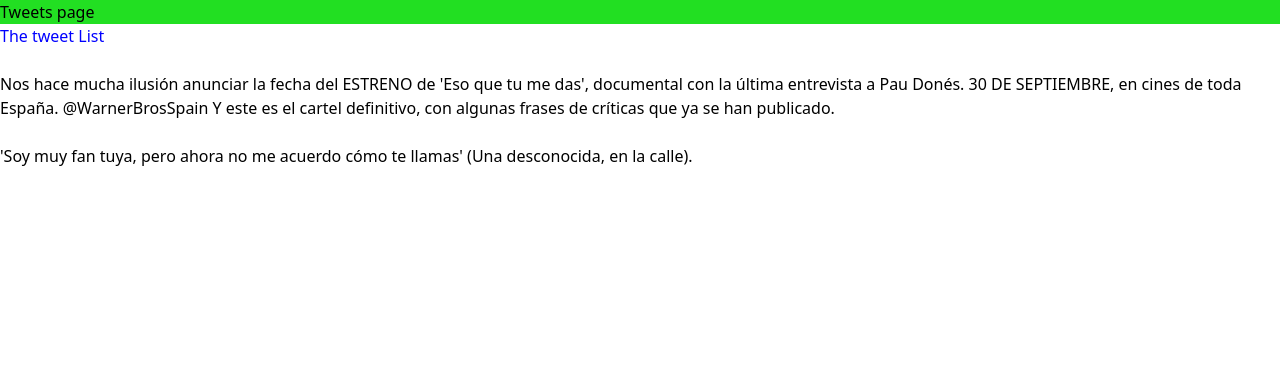
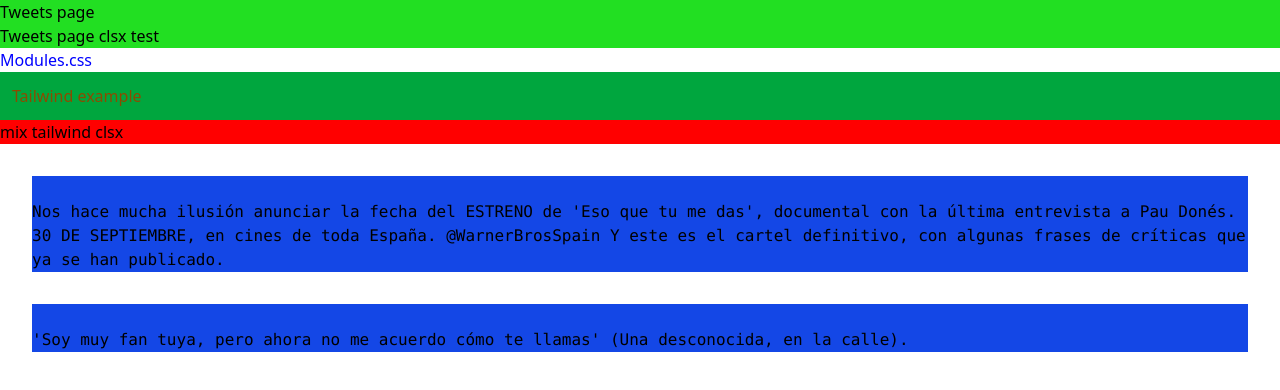
Before and after one commit to Rober040992/myFirst-Vite-React-project-X-React, a React (Vite) app: page / in a window 1280 px wide. Shown: the top 390 px of the page. Built offline with nearby package versions, Linux system fonts and the light colour scheme.

Commit message:
tailwindcss example

```diff
--- a/src/index.css
+++ b/src/index.css
@@ -1 +1 @@
-@import 'tailwindcss';
+@import "tailwindcss"
--- a/src/main.tsx
+++ b/src/main.tsx
@@ -1,7 +1,7 @@
 import { StrictMode } from 'react'
 import { createRoot } from 'react-dom/client'
+import './index.css'
 import App from './App.tsx'
-import './index.css'
 
 createRoot(document.getElementById('root')!).render(
     <StrictMode>
--- a/src/pages/tweets/tweetsPage.css
+++ b/src/pages/tweets/tweetsPage.css
@@ -1,10 +1,19 @@
 .TweetDiv {
     background-color: rgb(49, 169, 169);
 }
-.TweetDiv.green {
+.green {
     background-color: rgb(34, 223, 34);
 }
 
 .ElH3 {
     color: blue;
 }
+.mixed{
+    background: red;
+}
+.tail{
+    background: #000;
+}
+.pepa{
+    color: yellow;
+}
--- a/src/pages/tweets/tweetsPage.tsx
+++ b/src/pages/tweets/tweetsPage.tsx
@@ -20,15 +20,21 @@ const tweets = [
 ]
 
 const green = true
+const tail = false
+const pepa = false
 
 function TweetsPage() {
     return (
         <div>
             <h1 className={clsx('TweetDiv', { green })}>Tweets page</h1>
-            <h3 className={styles.ElH3}>The tweet List</h3>
+            <h1 className={clsx("green", {pepa})}>Tweets page clsx test</h1>
+            <h3 className={styles.ElH3}>Modules.css</h3>
+            <h2 className='text-yellow-800 bg-green-600 p-3 '>Tailwind example</h2>
+            <h3 className={clsx("mixed", {tail})}>mix tailwind clsx</h3>
             <ol>
                 {tweets.map((tweet) => (
-                    <li key={tweet.id}>
+                    <li key={tweet.id}
+                    className='font-mono bg-blue-700 m-8'>
                         <br></br>
                         {tweet.content}
                     </li>
--- a/vite.config.ts
+++ b/vite.config.ts
@@ -4,5 +4,7 @@ import tailwindcss from '@tailwindcss/vite'
 
 // https://vite.dev/config/
 export default defineConfig({
-    plugins: [react(), tailwindcss()],
+    plugins: [
+        react(),
+        tailwindcss()],
 })
```
